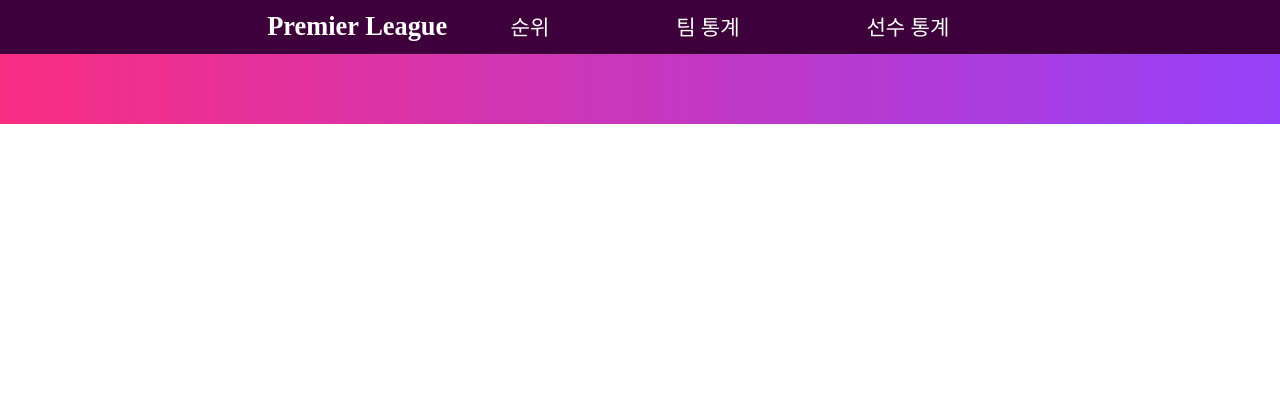
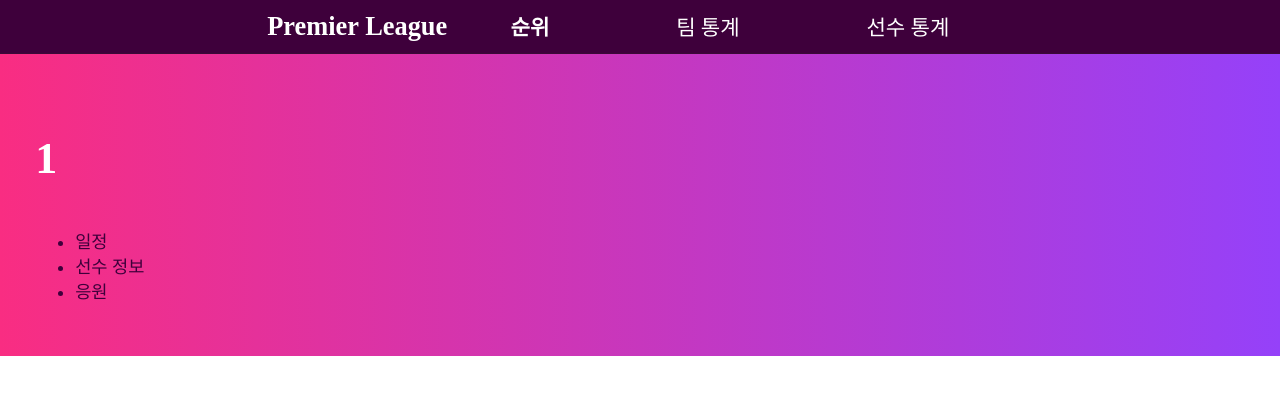
Before and after one commit to regularPark/PL_Stats, a React (Create React App) app in the folder pl-stats/: page /standings/1 in a window 1280 px wide. Shown: the top 394 px of the page. Built offline with nearby package versions, Linux system fonts and the light colour scheme; no server answers; a web font is replaced by a local one.

Commit message:
feat : 서버 및 팀 별 페이지 추가
서버 및 DB 이전 예정, 이후 팀 별 게시판 기능 추가 예정

```diff
--- a/pl-stats/package.json
+++ b/pl-stats/package.json
@@ -2,7 +2,6 @@
   "name": "pl-stats",
   "version": "0.1.0",
   "private": true,
-  "homepage": "https://regularPark.github.io/PL_Stats",
   "dependencies": {
     "@testing-library/jest-dom": "^5.16.5",
     "@testing-library/react": "^13.4.0",
@@ -27,9 +26,7 @@
     "start": "react-scripts start",
     "build": "react-scripts build",
     "test": "react-scripts test",
-    "eject": "react-scripts eject",
-    "deploy": "gh-pages -d build",
-    "predeploy": "npm run build"
+    "eject": "react-scripts eject"
   },
   "eslintConfig": {
     "extends": [
--- a/pl-stats/src/Navigation/navigation.js
+++ b/pl-stats/src/Navigation/navigation.js
@@ -5,6 +5,7 @@ import { NavLink, Route, Routes } from "react-router-dom";
 import ShowStandings from "../pages/Standings";
 import Team from "../pages/Team";
 import Players from "../pages/Players";
+import TeamPages from "../pages/TeamPages";
 
 const Nav = () => {
   return (
@@ -12,7 +13,7 @@ const Nav = () => {
       <div className="nav-wrapper">
         <p className="pl-title">Premier League</p>
         <p>
-          <NavLink to="/PL_Stats" className="nav-link">
+          <NavLink to="/standings" className="nav-link">
             순위
           </NavLink>
         </p>
@@ -29,9 +30,10 @@ const Nav = () => {
       </div>
       <div className="contents">
         <Routes>
-          <Route path="/PL_Stats" element={<ShowStandings />}></Route>
+          <Route path="/standings" element={<ShowStandings />}></Route>
           <Route path="/team" element={<Team />}></Route>
           <Route path="/players" element={<Players />}></Route>
+          <Route path="/standings/:id" element={<TeamPages />}></Route>
         </Routes>
       </div>
     </div>
--- a/pl-stats/src/pages/Standings.js
+++ b/pl-stats/src/pages/Standings.js
@@ -3,6 +3,8 @@ import { useEffect, useState } from "react";
 import TeamLogo from "./../components/TeamLogo";
 import Loading from "../components/Loading";
 import { firebaseDB } from "../service/firebase";
+import TeamPages from "./TeamPages";
+import { Link, useNavigate } from "react-router-dom";
 
 const ShowStandings = () => {
   const [loading, setLoading] = useState(true);
@@ -31,6 +33,18 @@ const ShowStandings = () => {
       setLoading(false);
     }, 500);
   }, []);
+
+  const teamPagesHandler = (event) => {
+    let teamName = event.target.innerText;
+    console.log(event.target);
+    return (
+      <Link to={`/${teamName}`}>
+        <TeamPages id={teamName} />
+      </Link>
+    );
+  };
+
+  const navigate = useNavigate();
 
   return (
     <div>
@@ -68,7 +82,13 @@ const ShowStandings = () => {
                           alt={val.team_name}
                         />
                       </td>
-                      <td className="team-name">{val.team_name}</td>
+                      <td
+                        className="team-name"
+                        onClick={() => navigate(`/standings/${val.team_name}`)}
+                        key={val.team_name}
+                      >
+                        {val.team_name}
+                      </td>
                       <td className="res">{val.G}</td>
                       <td className="res">{val.W}</td>
                       <td className="res">{val.D}</td>
--- /dev/null
+++ b/pl-stats/src/pages/TeamPages.js
@@ -0,0 +1,22 @@
+import { useParams } from "react-router-dom";
+
+const TeamPages = () => {
+  let { id } = useParams();
+
+  return (
+    <>
+      <p style={{ fontSize: "2.5em", color: "white", fontWeight: "bold" }}>
+        {id}
+      </p>
+      <div className="board">
+        <ul>
+          <li>일정</li>
+          <li>선수 정보</li>
+          <li>응원</li>
+        </ul>
+      </div>
+    </>
+  );
+};
+
+export default TeamPages;
```
Also changed, not shown: package.json (added, +26 -0 lines), 2 other files (tests, documents, lock files or other folders).
